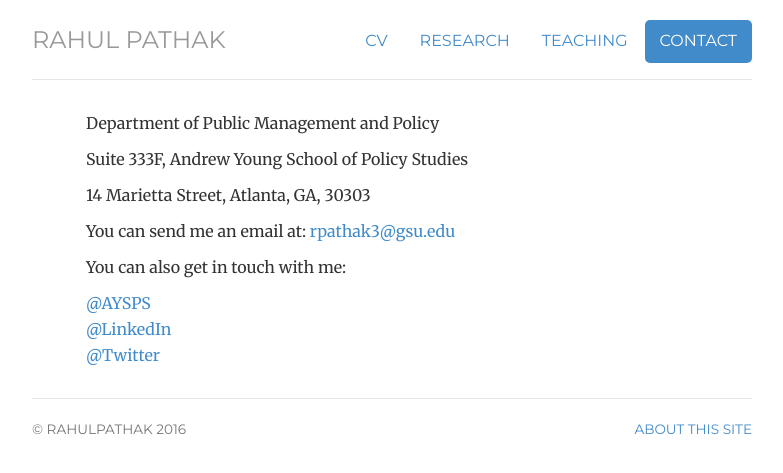
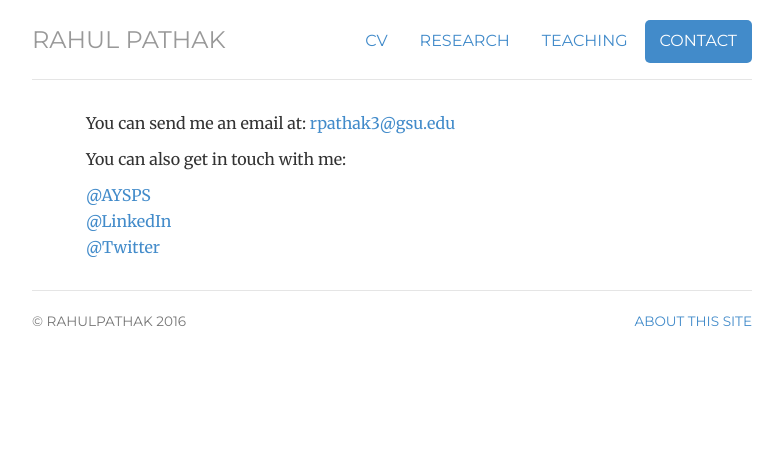
Before and after one commit to pathak-rahul/pathak-rahul.github.io, a Jekyll site: the page built from contact/index.html, in a window 1280 px wide. Shown: the top 473 px of the page, without its empty margins (248-1031 px from the left). Built offline with Jekyll 4.4.1, drawn with Linux system fonts in a browser that asks for light colours.

Commit message:
Update index.html

```diff
--- a/contact/index.html
+++ b/contact/index.html
@@ -8,10 +8,6 @@ contact: active
 description: Contact information for Rahul Pathak.
 ---
 <div class="contact">
-
-	<p>Department of Public Management and Policy </p>
-	<p>Suite 333F, Andrew Young School of Policy Studies</p>
-	<p>14 Marietta Street, Atlanta, GA, 30303 </p>
 
 	<p>You can send me an email at: <a href="mailto:rpathak3@gsu.edu">rpathak3@gsu.edu</a></p>
 
```
